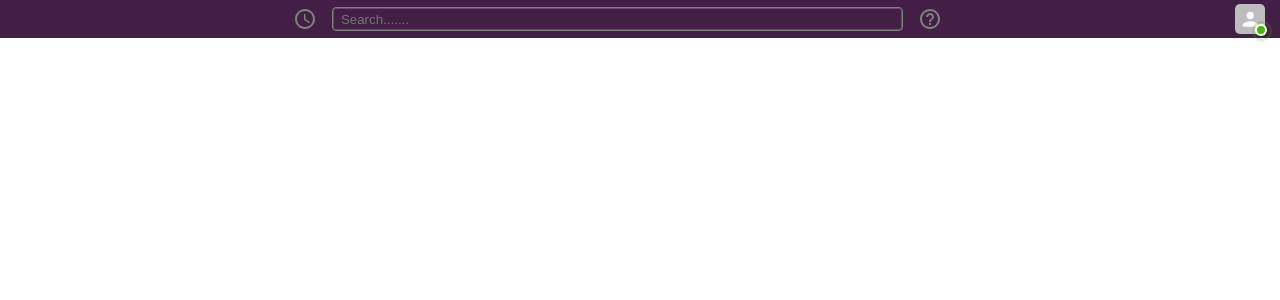
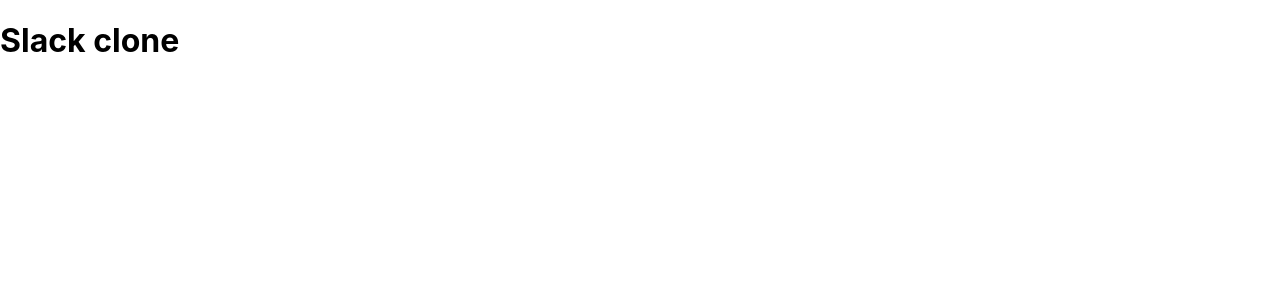
Before and after one commit to vinod120/slack-clone, a React (Create React App) app in the folder slack-clone/: page / in a window 1280 px wide. Shown: the top 300 px of the page. Built offline with nearby package versions, Linux system fonts and the light colour scheme.

Commit message:
project setup completed

```diff
--- a/slack-clone/src/App.css
+++ b/slack-clone/src/App.css
@@ -1,3 +1,4 @@
 body{
     --slack-color: #3f0f40;
+
 }
--- a/slack-clone/src/App.js
+++ b/slack-clone/src/App.js
@@ -1,11 +1,10 @@
 import './App.css';
-import Header from './Components/Header';
 function App() {
   return (
     <div className="App">
-      {/* <h1>Slack clone</h1> */}
-      <Header />
-      {/* Sidebar */}
+      <h1>Slack clone</h1>
+      {/* <Header /> */}
+      {/* <Sidebar /> */}
       {/* Routing chat-app */}
     </div>
   );
--- a/slack-clone/src/Components/Header.css
+++ /dev/null
@@ -1,35 +0,0 @@
-.header{
-    display: flex;
-    align-items: center;
-    justify-content: space-between;
-    background-color: #421f44;
-    color: gray;
-    padding: 4px 0px;
-}
-
-.header__center {
-    flex : 0.55;
-    display: flex;
-    text-align: center;
-    justify-content: space-between;
-}
-
-.header__center > input {
-    background: transparent;
-    min-width: 35vm;
-    outline: none;
-    flex-grow: 1;
-    border: 1px gray solid;
-    border-radius: 4px;
-    padding: 0 8px;
-    box-shadow: inset 0 0 0 1px rgb(104,74,104);
-    color: whitesmoke;
-}
-.header__center > .MuiSvgIcon-root{
-    margin: 0px 15px;
-
-}
-
-.header__right {
-    margin-right: 15px;
-}
--- a/slack-clone/src/Components/Header.jsx
+++ /dev/null
@@ -1,66 +0,0 @@
-import React from 'react'
-import AccessTimeIcon from '@material-ui/icons/AccessTime';
-import HelpOutlineIcon from '@material-ui/icons/HelpOutline';
-import Badge from '@material-ui/core/Badge';
-import Avatar from '@material-ui/core/Avatar';
-import { withStyles } from '@material-ui/core/styles';
-import './Header.css';
-
-const StyledBadge = withStyles((theme) => ({
-    badge: {
-        backgroundColor: '#44b700',
-        color: '#44b700',
-        boxShadow: `0 0 0 2px ${theme.palette.background.paper}`,
-        '&::after': {
-            position: 'absolute',
-            top: 0,
-            left: 0,
-            width: '100%',
-            height: '100%',
-            borderRadius: '50%',
-            animation: '$ripple 1.2s infinite ease-in-out',
-            border: '1px solid currentColor',
-            content: '""',
-        },
-    },
-    '@keyframes ripple': {
-        '0%': {
-            transform: 'scale(.8)',
-            opacity: 1,
-        },
-        '100%': {
-            transform: 'scale(2.4)',
-            opacity: 0,
-        },
-    },
-}))(Badge);
-const Header = () => {
-    return (
-        <>
-            <div>
-                <div className="header">
-                    <div className="header__left"></div>
-                    <div className="header__center">
-                        <AccessTimeIcon />
-                        <input type="text" placeholder="Search......." />
-                        <HelpOutlineIcon />
-                    </div>
-                    <div className="header__right">
-                        <StyledBadge
-                            overlap="circle"
-                            anchorOrigin={{
-                                vertical: 'bottom',
-                                horizontal: 'right',
-                            }}
-                            variant="dot"
-                        >
-                            <Avatar variant="square" className="avatar" style={{ borderRadius: '5px', height: '30px', width: '30px' }} />
-                        </StyledBadge>
-                    </div>
-                </div>
-            </div>
-        </>
-    )
-}
-
-export default Header
--- a/slack-clone/src/index.css
+++ b/slack-clone/src/index.css
@@ -1,6 +1,3 @@
-*{
-  margin: 0;
-}
 body {
   margin: 0;
   font-family: -apple-system, BlinkMacSystemFont, 'Segoe UI', 'Roboto', 'Oxygen',
```
Also changed, not shown: 1 other file (tests, documents, lock files or other folders).
